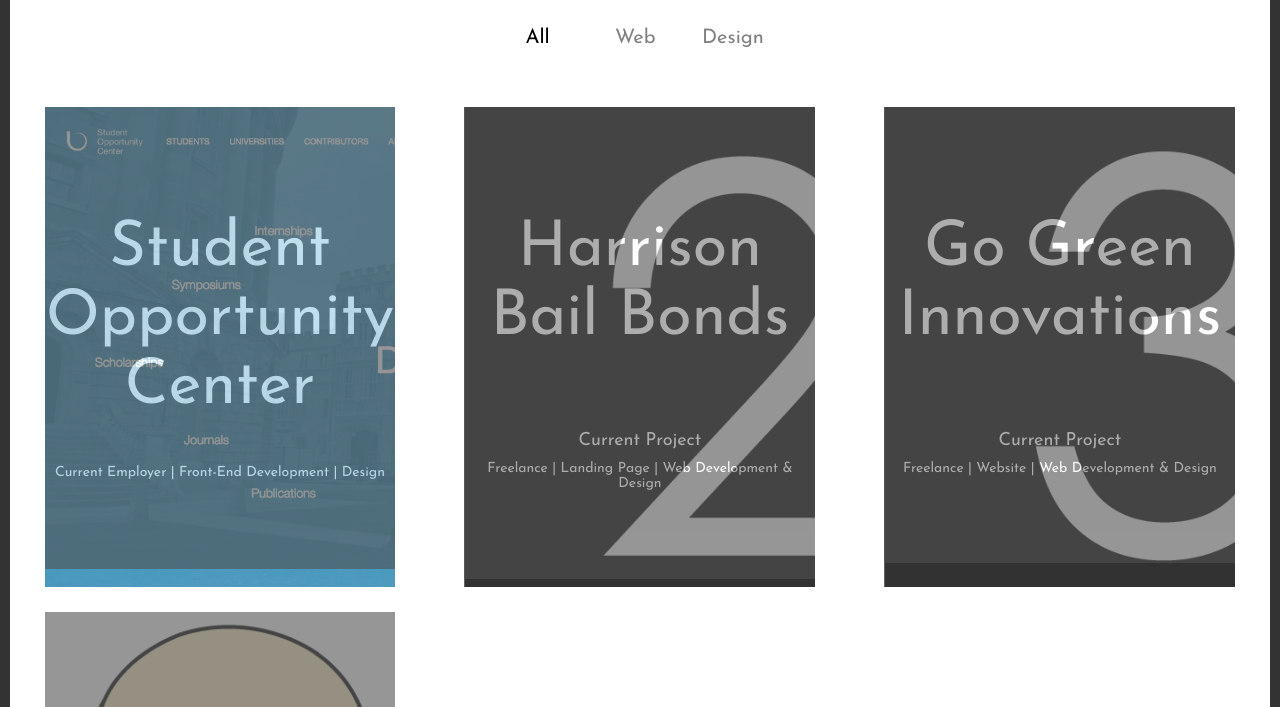
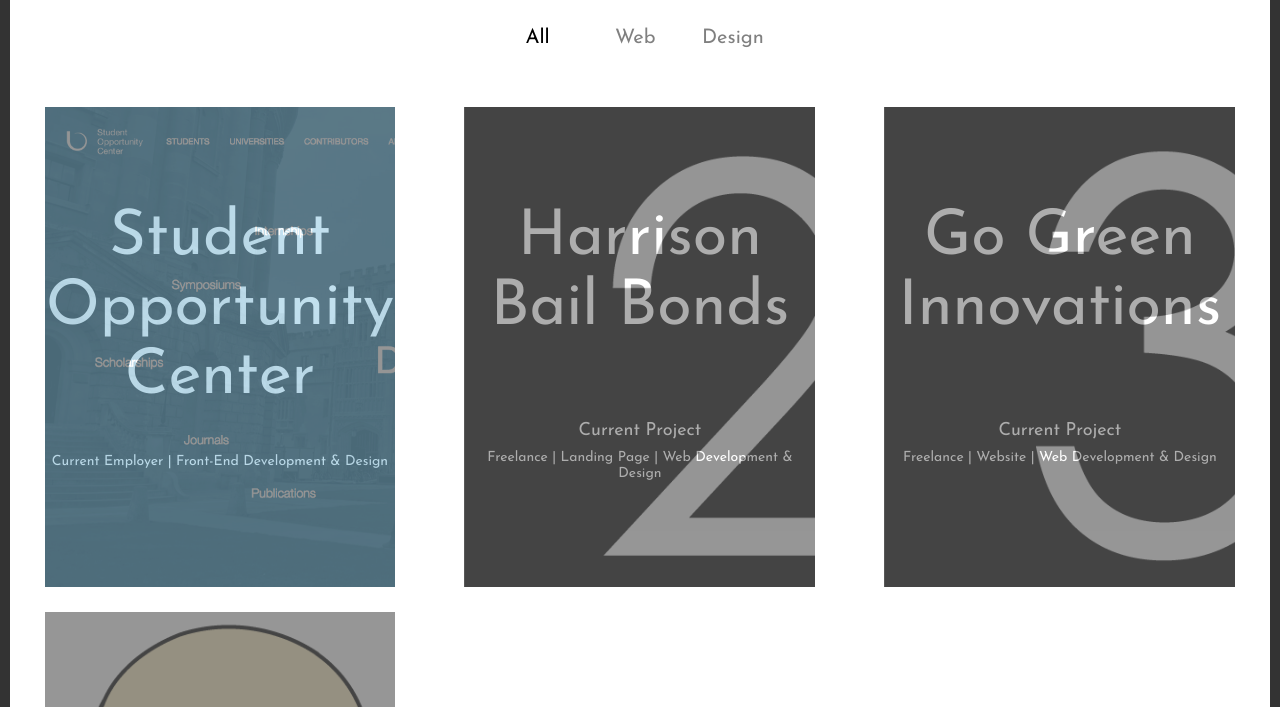
Before and after one commit to marymkelly/marymkelly.github.io, a plain HTML site: page index.html in a window 1280 px wide. Shown: the part 1248-1955 px from the top of the page. Drawn offline with Linux system fonts and the light colour scheme.

Commit message:
More Stuff

```diff
--- a/index.html
+++ b/index.html
@@ -1,5 +1,5 @@
 <!-- index page
-© Mary Kelly 2014
+© Mary Kelly 2015
 -->
 
 <!DOCTYPE html lang="en">
@@ -9,6 +9,7 @@
 <link href='http://fonts.googleapis.com/css?family=Josefin+Sans' rel='stylesheet' type='text/css'>
 <link rel="stylesheet" type="text/css" href="css/font-awesome.css">
 
+<meta name=viewport content='width=661'>
 
 <style>
 .test{
@@ -73,11 +74,12 @@ left:1%;
 }
 
 .folio-caption{
-    padding-top: 25%;
-    padding-bottom: 22%;
+    padding-top: 22%;
     background-color:#252525;
     opacity: .6;
     color: rgba(255,255,255,1);
+    height: 100%;
+    width: 100%;
 }
 
 .copyright{
@@ -175,8 +177,8 @@ left:1%;
         <div class="row" style="margin-bottom:3%;"><h3>
             <div class="col-md-4 example web" style="color:black;">
                 <div class="iexample" style="background-image:url('images/sochome.png'); background-size:cover; opacity:.8;">
-                   <div class="folio-caption" style="padding-bottom:22.5%"> <h1>Student Opportunity Center</h1><br>
-                    <h5> Current Employer | Front-End Development | Design</div>
+                   <div class="folio-caption"> <h1>Student Opportunity Center</h1><br>
+                    <h5> Current Employer | Front-End Development & Design</div>
                 </div>
             </div>
 
@@ -323,6 +325,7 @@ left:1%;
     return false;
     });
 
+
 })(jQuery);
 
 
```
